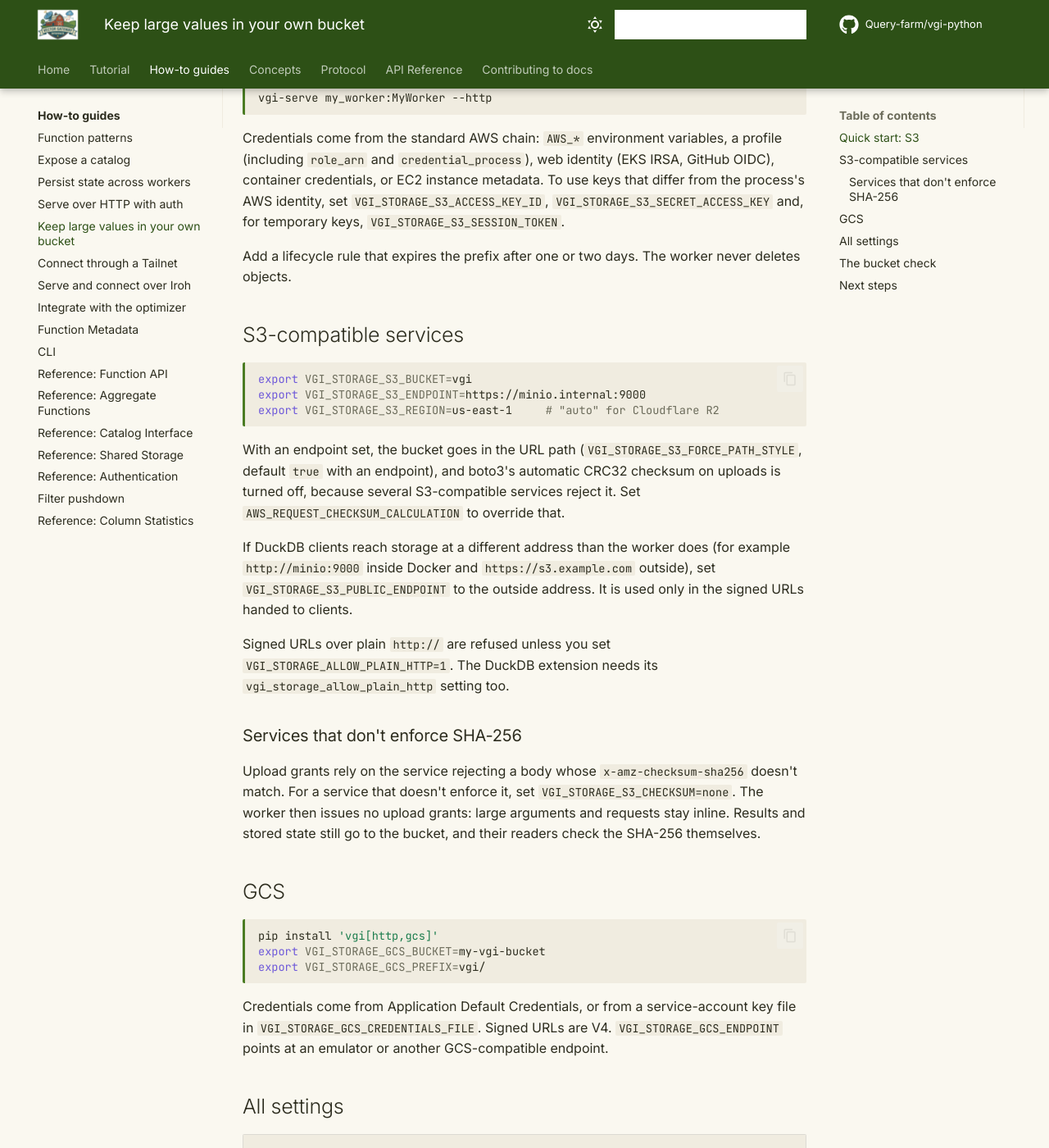
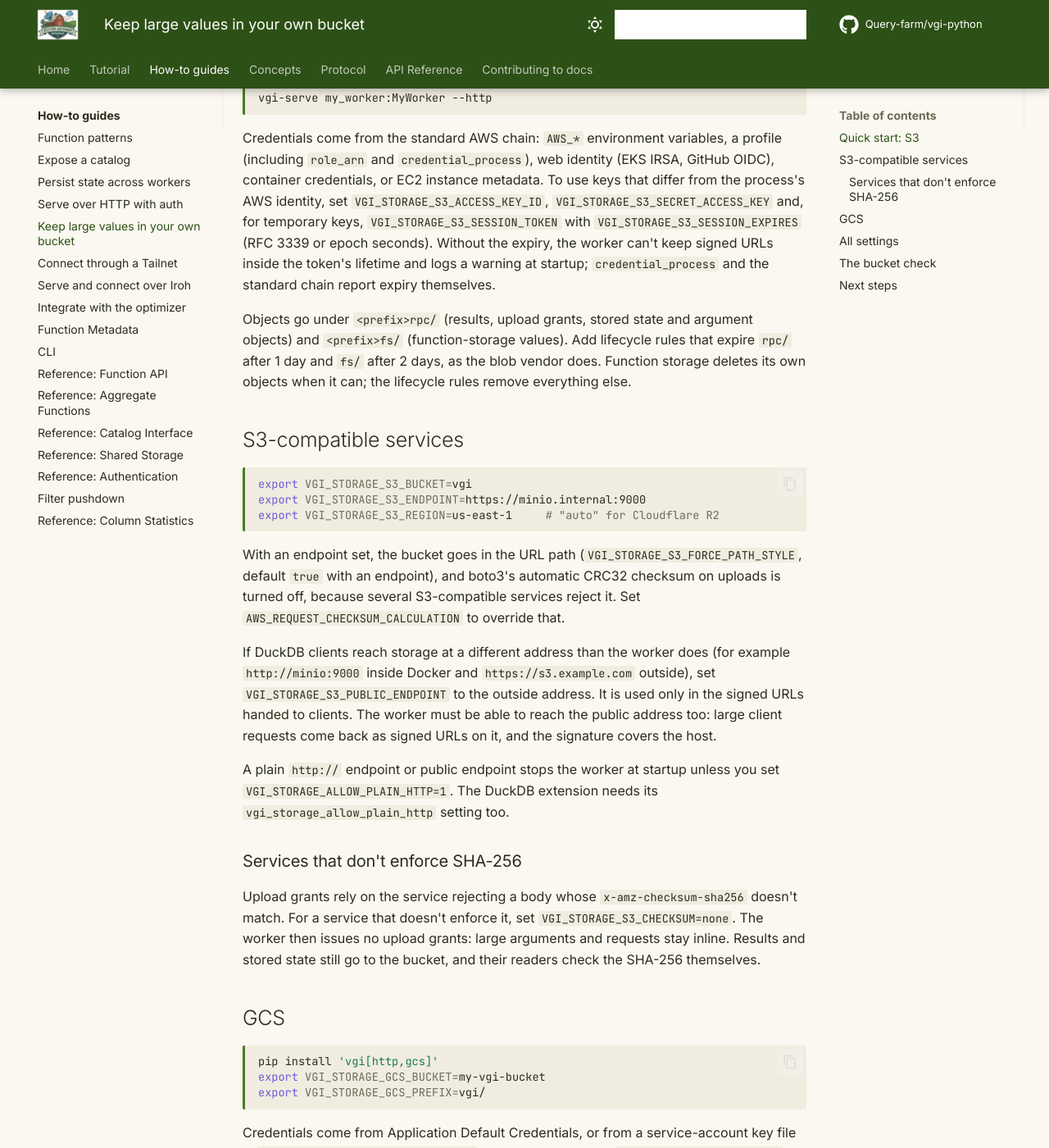
Before and after one commit to Query-farm/vgi-python, an MkDocs documentation site: the page built from docs/how-to/object-storage.md, in a window 1280 px wide and 1400 px high, scrolled down 502 px. Shown: the whole window at 82% size. Built offline with MkDocs 1.6.1 and Material for MkDocs 9.7.7, drawn with Linux system fonts in a browser that asks for light colours; comment, search, counter and statistics services are not loaded; some of the changed text lies outside the part shown.

Commit message:
storage: direct-storage Addendum A (rpc/ + fs/ layout, session-expiry warning, docs)
- Function storage uses vgi_rpc.storage_env.function_blob_client_from_env:
  keys under <prefix>fs/, best-effort deletes.
- start_storage logs DirectStorageConfig.startup_warnings() (explicit
  session token without VGI_STORAGE_S3_SESSION_EXPIRES).
- docs/how-to/object-storage.md: rpc/ (1 day) and fs/ (2 days) lifecycle
  rules, VGI_STORAGE_S3_SESSION_EXPIRES, VGI_STORAGE_GCS_VERIFY, an http
  endpoint needs VGI_STORAGE_ALLOW_PLAIN_HTTP=1, the worker must reach the
  public endpoint.
- vgi-rpc pin -> protocol-3.4 1d40c51.

Co-Authored-By: Claude Opus 5.5 <noreply@anthropic.com>
Claude-Session: https://claude.ai/code/session_01VGq2a2HVzsqG7LmwQCiKzp

```diff
--- a/docs/how-to/object-storage.md
+++ b/docs/how-to/object-storage.md
@@ -30,10 +30,17 @@ a profile (including `role_arn` and `credential_process`), web identity
 (EKS IRSA, GitHub OIDC), container credentials, or EC2 instance metadata. To
 use keys that differ from the process's AWS identity, set
 `VGI_STORAGE_S3_ACCESS_KEY_ID`, `VGI_STORAGE_S3_SECRET_ACCESS_KEY` and, for
-temporary keys, `VGI_STORAGE_S3_SESSION_TOKEN`.
+temporary keys, `VGI_STORAGE_S3_SESSION_TOKEN` with
+`VGI_STORAGE_S3_SESSION_EXPIRES` (RFC 3339 or epoch seconds). Without the
+expiry, the worker can't keep signed URLs inside the token's lifetime and logs
+a warning at startup; `credential_process` and the standard chain report
+expiry themselves.
 
-Add a lifecycle rule that expires the prefix after one or two days. The
-worker never deletes objects.
+Objects go under `<prefix>rpc/` (results, upload grants, stored state and
+argument objects) and `<prefix>fs/` (function-storage values). Add lifecycle
+rules that expire `rpc/` after 1 day and `fs/` after 2 days, as the blob vendor
+does. Function storage deletes its own objects when it can; the lifecycle rules
+remove everything else.
 
 ## S3-compatible services
 
@@ -52,10 +59,12 @@ override that.
 If DuckDB clients reach storage at a different address than the worker does
 (for example `http://minio:9000` inside Docker and `https://s3.example.com`
 outside), set `VGI_STORAGE_S3_PUBLIC_ENDPOINT` to the outside address. It is
-used only in the signed URLs handed to clients.
+used only in the signed URLs handed to clients. The worker must be able to
+reach the public address too: large client requests come back as signed URLs
+on it, and the signature covers the host.
 
-Signed URLs over plain `http://` are refused unless you set
-`VGI_STORAGE_ALLOW_PLAIN_HTTP=1`. The DuckDB extension needs its
+A plain `http://` endpoint or public endpoint stops the worker at startup
+unless you set `VGI_STORAGE_ALLOW_PLAIN_HTTP=1`. The DuckDB extension needs its
 `vgi_storage_allow_plain_http` setting too.
 
 ### Services that don't enforce SHA-256
@@ -92,10 +101,12 @@ GCS-compatible endpoint.
 | `VGI_STORAGE_S3_PUBLIC_ENDPOINT` | Endpoint used only in signed URLs | the endpoint |
 | `VGI_STORAGE_S3_CHECKSUM` | `sha256` or `none` | `sha256` |
 | `VGI_STORAGE_S3_ACCESS_KEY_ID`, `_SECRET_ACCESS_KEY`, `_SESSION_TOKEN` | Explicit credentials | AWS chain |
+| `VGI_STORAGE_S3_SESSION_EXPIRES` | Expiry of an explicit session token | |
 | `VGI_STORAGE_S3_VERIFY` | `1`: check the bucket at startup | checked on first use |
 | `VGI_STORAGE_GCS_BUCKET`, `_PREFIX`, `_ENDPOINT`, `_CREDENTIALS_FILE` | GCS bucket and options | ADC |
+| `VGI_STORAGE_GCS_VERIFY` | `1`: check the GCS bucket at startup | checked on first use |
 | `VGI_STORAGE_URL_TTL_SECONDS` | Signed URL lifetime | 3600 |
-| `VGI_STORAGE_ALLOW_PLAIN_HTTP` | Allow `http://` signed URLs | off |
+| `VGI_STORAGE_ALLOW_PLAIN_HTTP` | Allow `http://` endpoints and signed URLs | off |
 | `VGI_RPC_STORAGE_STALL_TIMEOUT_SECONDS` | Fail a transfer when no bytes move for this long | 30 |
 
 Setting more than one of `VGI_BLOB_VENDOR_URL`, `VGI_STORAGE_S3_BUCKET` and
@@ -109,8 +120,8 @@ grant, the worker refreshes credentials that have less than 15 minutes left.
 
 ## The bucket check
 
-On first use, or at startup with `VGI_STORAGE_S3_VERIFY=1`, the worker sends a
-HEAD request for the bucket. If it fails, the error says what to fix: the
+On first use, or at startup with `VGI_STORAGE_S3_VERIFY=1`
+(`VGI_STORAGE_GCS_VERIFY=1` for GCS), the worker checks the bucket. If it fails, the error says what to fix: the
 bucket doesn't exist, access is denied (naming where the credentials came
 from), or the bucket is in a different region (naming that region).
 
--- a/pyproject.toml
+++ b/pyproject.toml
@@ -293,9 +293,9 @@ vgi-fixtures = { workspace = true }
 # protocol-3.4: the direct-storage contract (vgi_rpc.storage_env) and protocol
 # version negotiation (PROTOCOL_VERSIONS_V1: VGI-Protocol-Versions,
 # protocol_version_ranges=, protocol_version_unsupported) are unreleased; pin the
-# vgi-rpc commit until the 3.4 release wave, then drop this line. 70cfc17 also
-# carries function-storage ids without the key prefix.
-vgi-rpc = { git = "https://github.com/Query-farm/vgi-rpc-python", rev = "70cfc1725dd3232cf8ab57320329f13fd91281bd" }
+# vgi-rpc commit until the 3.4 release wave, then drop this line. 1d40c51 also
+# carries function-storage ids without the key prefix and the rpc/ + fs/ layout.
+vgi-rpc = { git = "https://github.com/Query-farm/vgi-rpc-python", rev = "1d40c513ebf4afa493437c34257951d76b39ce41" }
 
 [dependency-groups]
 dev = ["lxml>=6.0.2", "pytest-timeout>=2.4.0", "vgi-fixtures"]
```
Also changed, not shown: 6 other files.
